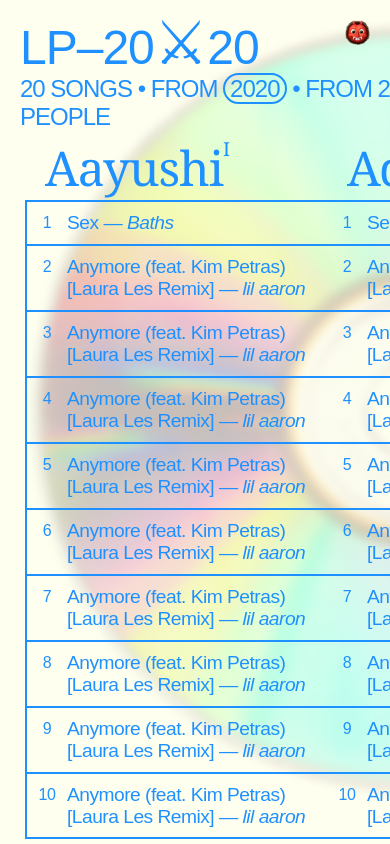
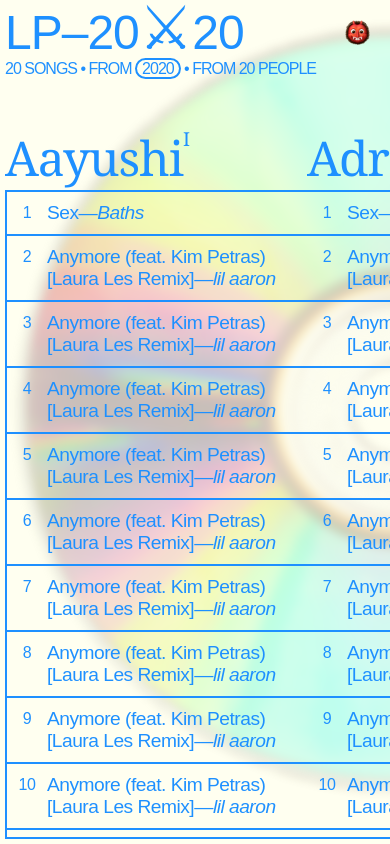
Before and after one commit to tdingsun/lp20x20, an Angular app: page /index in a window 390 px wide. Built offline with nearby package versions, Linux system fonts and the light colour scheme.

Commit message:
mobile changes

```diff
--- a/src/app/all-lists/all-lists.component.css
+++ b/src/app/all-lists/all-lists.component.css
@@ -50,5 +50,8 @@ app-list:first-of-type {
     #lists-container {
         padding: 5px;
     }
+    app-list:first-of-type {
+        margin-left: 0;
+    }
 
 }
--- a/src/app/app.component.css
+++ b/src/app/app.component.css
@@ -72,3 +72,13 @@ a:hover {
     font-size: 3.8rem;
     line-height: 0;
 }
+
+@media only screen and (max-width: 500px){
+    #root-container {
+        padding: 5px;
+    }
+
+    #site-description {
+        font-size: 1rem;
+    }
+}
--- a/src/app/detailed-list/detailed-list.component.css
+++ b/src/app/detailed-list/detailed-list.component.css
@@ -20,24 +20,23 @@
     bottom: 20px;
     height: calc(100vh - 230px);
     width: 100%;
+    border-color: inherit;
     border-bottom: 2px solid;
-    border-color: inherit;
+    border-left: 2px solid;
+    box-sizing: border-box;
 }
 
 .song-container {
     border-bottom: 2px solid;
     border-color: inherit;
-    padding: 10px 0px 10px 0px;
     display: flex;
     justify-content: space-between;
     font-size: 2rem;
-
-
+    padding: 20px;
 }
 
 .song-name-container {
     display: flex;
-    padding-bottom: 10px;
     width: 100%;
 }
 
@@ -77,7 +76,8 @@
     float: right;
     width: 400px;
     height: 400px;
-    padding: 5px 0 5px 10px;
+    padding-left: 20px;
+    position: relative;
 }
 
 #nav {
@@ -113,3 +113,35 @@
     border-color: orangered;
     color: ivory;
 }
+
+@media only screen and (max-width: 500px){
+    .song-link {
+        float: right;
+        width: 100%;
+        height: 200px;
+        padding-left: 20px;
+    }
+    .song-container {
+        padding: 5px;
+    }
+
+    .detailed-list-container {
+        width: calc(100vw - 10px);
+    }
+
+    .list {
+        border: none;
+    }
+
+    .list::-webkit-scrollbar {
+        width: 0;
+    }
+
+    #nav {
+        top: 10px;
+        right: 10px;
+    }
+
+
+
+}
--- a/src/app/list/list.component.css
+++ b/src/app/list/list.component.css
@@ -50,4 +50,8 @@ app-song {
     #header {
         padding: 5px;
     }
+
+    .name {
+        padding: 0;
+    }
 }
--- a/src/app/song/song.component.css
+++ b/src/app/song/song.component.css
@@ -14,7 +14,6 @@
 .number {
     width: 20px;
     height: 20px;
-    /* border: 2px solid; */
     border-color: inherit;
     border-radius: 20px;
     display: flex;
@@ -27,9 +26,12 @@
 
 .song-name {
     font-size: 1.2rem;
+    letter-spacing: -0.5px;
+
 }
 
 .song-artist {
     font-style: italic;
-    vertical-align: top;
+    letter-spacing: -0.5px;
+
 }
--- a/src/app/song/song.component.html
+++ b/src/app/song/song.component.html
@@ -1,6 +1,6 @@
 <div class="song-container" *ngIf="song">
     <div class="song-name-container">
         <div class="number">{{index + 1}}</div>
-        <div class="song-name">{{song.song}} — <span class="song-artist">{{song.artist}}</span></div>
+        <div class="song-name">{{song.song}}<span>—</span><span class="song-artist">{{song.artist}}</span></div>
     </div>
 </div>
--- a/src/styles.css
+++ b/src/styles.css
@@ -84,4 +84,8 @@ app-list:last-of-type {
         width: 200vw;
         top: 20px;
     }
+
+    body {
+        padding: 5px;
+    }
 }
```
